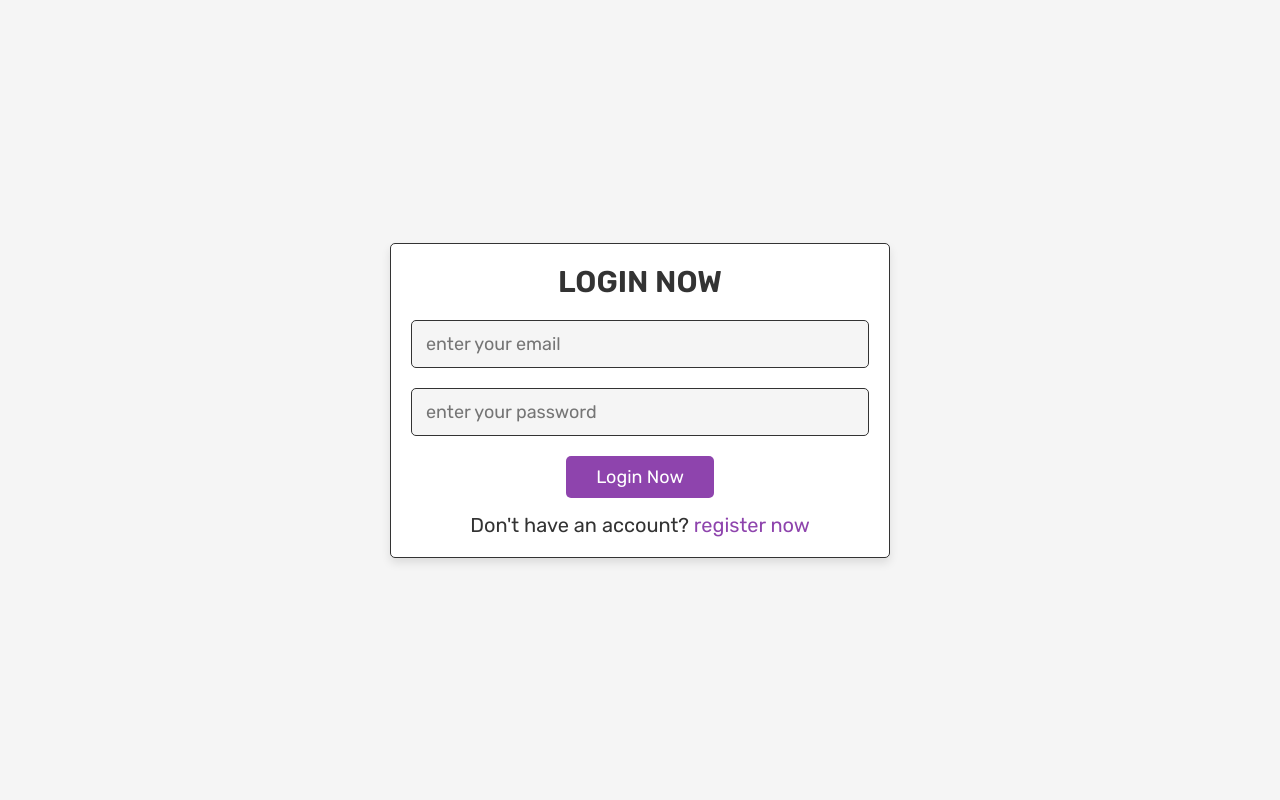
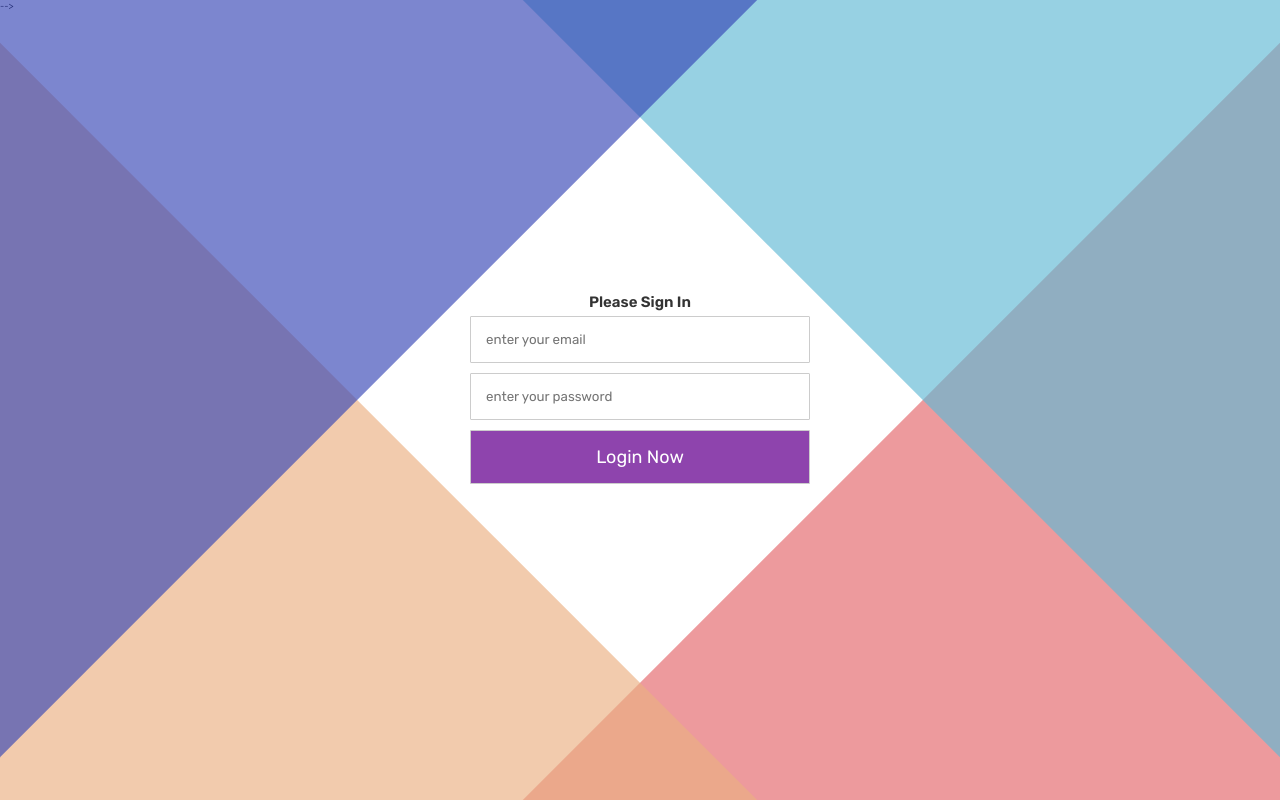
Before and after one commit to diyshaikh/neeyat, a PHP site: page /login.php in a window 1280 px wide. Run offline with PHP 8.4, Linux system fonts and the light colour scheme; some libraries are stand-ins or nearby versions.

Commit message:
added style_login

```diff
--- a/login.php
+++ b/login.php
@@ -44,6 +44,9 @@ if(isset($_POST['submit'])){
    <meta charset="UTF-8">
    <meta http-equiv="X-UA-Compatible" content="IE=edge">
    <meta name="viewport" content="width=device-width, initial-scale=1.0">
+   <link rel="stylesheet" href="style_login.css">
+   <script src="https://cdnjs.cloudflare.com/ajax/libs/prefixfree/1.0.7/prefixfree.min.js"></script>
+
    <title>login</title>
 
    <!-- font awesome cdn link  -->
@@ -67,7 +70,25 @@ if(isset($message)){
    }
 }
 ?>
+   <form action="" method="post">
+<div class="container" onclick="onclick">
+  <div class="top"></div>
+  <div class="bottom"></div>
+  <div class="center">
+    <h2>Please Sign In</h2>
+    <input type="email" name="email" placeholder="enter your email" required class="box">
+    <input type="password" name="password" placeholder="enter your password" required class="box">
+    <input type="submit" name="submit" value="login now" class="btn">
 
+    <h2>&nbsp;</h2>
+  </div>
+</div>
+   </form>
+
+
+<script src='https://codepen.io/banik/pen/ReNNrO/3f837b2f0085b5125112fc455941ea94.js'></script>
+
+<!--
 <div class="form-container">
 
    <form action="" method="post">
@@ -75,10 +96,12 @@ if(isset($message)){
       <input type="email" name="email" placeholder="enter your email" required class="box">
       <input type="password" name="password" placeholder="enter your password" required class="box">
       <input type="submit" name="submit" value="login now" class="btn">
-      <p>Don't have an account? <a href="register.php">register now</a></p>
-   </form>
+      -->
 
-</div>
+      <!-- <p>Don't have an account? <a href="register.php">register now</a></p>  -->
+   <!-- </form> -->
+
+</div> -->
 
 </body>
 </html>
--- /dev/null
+++ b/style_login.css
@@ -0,0 +1,86 @@
+@import url("https://fonts.googleapis.com/css?family=Raleway:400,700");
+*, *:before, *:after {
+  box-sizing: border-box;
+}
+
+body {
+  min-height: 100vh;
+  font-family: "Raleway", sans-serif;
+}
+
+.container {
+  position: absolute;
+  width: 100%;
+  height: 100%;
+  overflow: hidden;
+}
+.container:hover .top:before, .container:hover .top:after, .container:hover .bottom:before, .container:hover .bottom:after, .container:active .top:before, .container:active .top:after, .container:active .bottom:before, .container:active .bottom:after {
+  margin-left: 200px;
+  transform-origin: -200px 50%;
+  transition-delay: 0s;
+}
+.container:hover .center, .container:active .center {
+  opacity: 1;
+  transition-delay: 0.2s;
+}
+
+.top:before, .top:after, .bottom:before, .bottom:after {
+  content: "";
+  display: block;
+  position: absolute;
+  width: 200vmax;
+  height: 200vmax;
+  top: 50%;
+  left: 50%;
+  margin-top: -100vmax;
+  transform-origin: 0 50%;
+  transition: all 0.5s cubic-bezier(0.445, 0.05, 0, 1);
+  z-index: 10;
+  opacity: 0.65;
+  transition-delay: 0.2s;
+}
+
+.top:before {
+  transform: rotate(45deg);
+  background: #e46569;
+}
+.top:after {
+  transform: rotate(135deg);
+  background: #ecaf81;
+}
+
+.bottom:before {
+  transform: rotate(-45deg);
+  background: #60b8d4;
+}
+.bottom:after {
+  transform: rotate(-135deg);
+  background: #3745b5;
+}
+
+.center {
+  position: absolute;
+  width: 400px;
+  height: 400px;
+  top: 50%;
+  left: 50%;
+  margin-left: -200px;
+  margin-top: -200px;
+  display: flex;
+  flex-direction: column;
+  justify-content: center;
+  align-items: center;
+  padding: 30px;
+  opacity: 0;
+  transition: all 0.5s cubic-bezier(0.445, 0.05, 0, 1);
+  transition-delay: 0s;
+  color: #333;
+}
+.center input {
+  width: 100%;
+  padding: 15px;
+  margin: 5px;
+  border-radius: 1px;
+  border: 1px solid #ccc;
+  font-family: inherit;
+}
```
Also changed, not shown: index.html (+8 -6 lines), register.php (+43 -1 lines).
